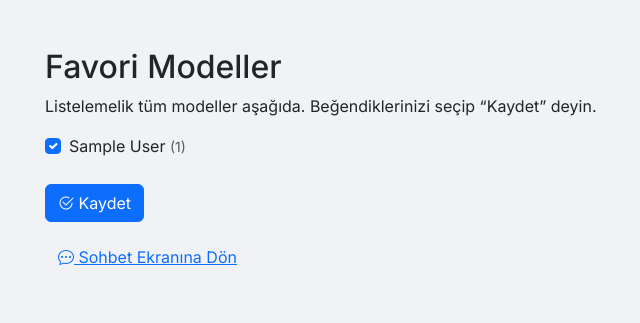
After one commit to julianbenjamin/chatforge-web, a Django app: page /accounts/favorites/ in a window 1280 px wide. The commit adds this page. Shown: the top 323 px of the page, without its empty margins (37-677 px from the left). Run offline with Django 4.2, Linux system fonts and the light colour scheme; a user stored in the database is signed in; tables that the repository leaves empty hold one stand-in row (values such as "Sample post").

Commit message:
Favorite models added

```diff
--- a/accounts/models.py
+++ b/accounts/models.py
@@ -2,8 +2,14 @@ from django.contrib.auth.models import AbstractUser
 from django.db import models
 
 class User(AbstractUser):
-    openrouter_api_key = models.CharField(max_length=128, blank=True)
-    default_model = models.CharField(max_length=50, default="gpt-4.1-mini")
+    openrouter_api_key = models.CharField(max_length=200, blank=True)
+    default_model      = models.CharField(max_length=100, blank=True)
+    favorite_models    = models.ManyToManyField(
+        'AIModel',
+        blank=True,
+        related_name='favorited_by',
+        help_text="Kullanıcının favori modelleri"
+    )
 
 class AIModel(models.Model):
     model_id   = models.CharField(max_length=100, unique=True)
--- a/accounts/urls.py
+++ b/accounts/urls.py
@@ -5,5 +5,6 @@ app_name = 'accounts'
 urlpatterns = [
     path('settings/', settings_view, name='settings'),
     path('settings/refresh/', refresh_models, name='refresh_models'),
+     path('favorites/', favorites_view, name='favorites'),
 
 ]
--- a/accounts/views.py
+++ b/accounts/views.py
@@ -92,3 +92,21 @@ def refresh_models(request):
         )
 
     return redirect('accounts:settings')
+
+@login_required
+def favorites_view(request):
+    user       = request.user
+    all_models = AIModel.objects.order_by('name')
+    favorite_qs = user.favorite_models.values_list('model_id', flat=True)
+
+    if request.method == 'POST':
+        selected = request.POST.getlist('favorites')
+        qs = AIModel.objects.filter(model_id__in=selected)
+        user.favorite_models.set(qs)
+        messages.success(request, "Favori modelleriniz güncellendi.")
+        return redirect('accounts:favorites')
+
+    return render(request, 'accounts/favorites.html', {
+        'all_models':  all_models,
+        'favorite_qs': favorite_qs,
+    })
--- a/chat/views.py
+++ b/chat/views.py
@@ -38,9 +38,11 @@ def session_list(request):
     })
 @login_required
 def session_detail(request, pk):
-    session = get_object_or_404(ChatSession, pk=pk, user=request.user)
+    session   = get_object_or_404(ChatSession, pk=pk, user=request.user)
+    favorites = request.user.favorite_models.all()
     return render(request, 'chat/session_detail.html', {
-        'session': session,
+        'session':        session,
+        'favorite_models': favorites,
     })
 @login_required
 def new_session(request):
--- /dev/null
+++ b/templates/accounts/favorites.html
@@ -0,0 +1,38 @@
+{% extends "base.html" %}
+{% block title %}Favori Modeller{% endblock %}
+
+{% block content %}
+<div class="container py-5">
+  <h2>Favori Modeller</h2>
+  <p>Listelemelik tüm modeller aşağıda. Beğendiklerinizi seçip “Kaydet” deyin.</p>
+
+  <form method="post">
+    {% csrf_token %}
+    <div class="row row-cols-1 row-cols-md-2 g-3">
+      {% for m in all_models %}
+        <div class="col">
+          <div class="form-check">
+            <input class="form-check-input"
+                   type="checkbox"
+                   id="fav_{{ m.model_id }}"
+                   name="favorites"
+                   value="{{ m.model_id }}"
+                   {% if m.model_id in favorite_qs %}checked{% endif %}>
+            <label class="form-check-label" for="fav_{{ m.model_id }}">
+              {{ m.name }} <small class="text-muted">({{ m.model_id }})</small>
+            </label>
+          </div>
+        </div>
+      {% endfor %}
+    </div>
+
+    <button type="submit" class="btn btn-primary mt-4">
+      <i class="bi bi-check2-circle"></i> Kaydet
+    </button>
+  </form>
+
+  <a href="{% url 'chat:session_list' %}" class="btn btn-link mt-3">
+    <i class="bi bi-chat-dots"></i> Sohbet Ekranına Dön
+  </a>
+</div>
+{% endblock %}
```
Also changed, not shown: templates/chat/chat_base.html (+22 -1 lines), accounts/migrations/0004_user_favorite_models_alter_user_default_model_and_more.py (added).
